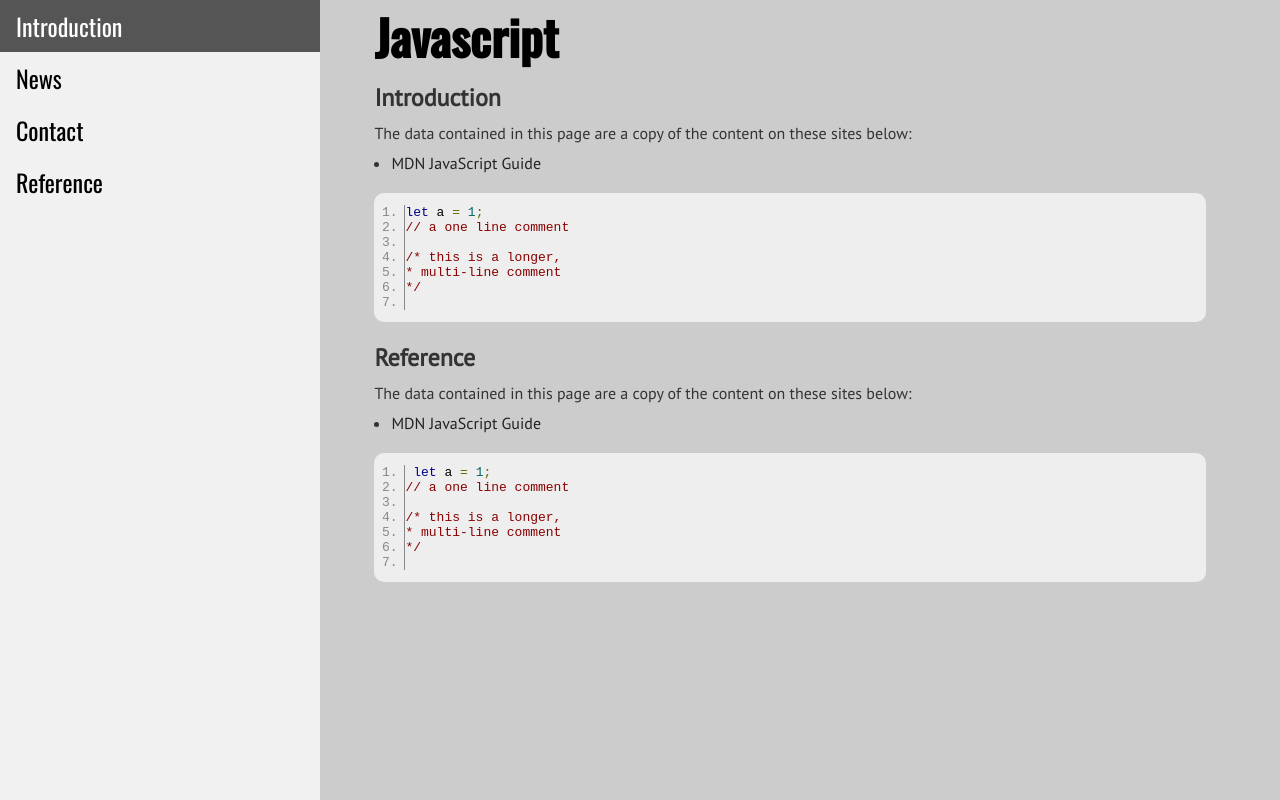
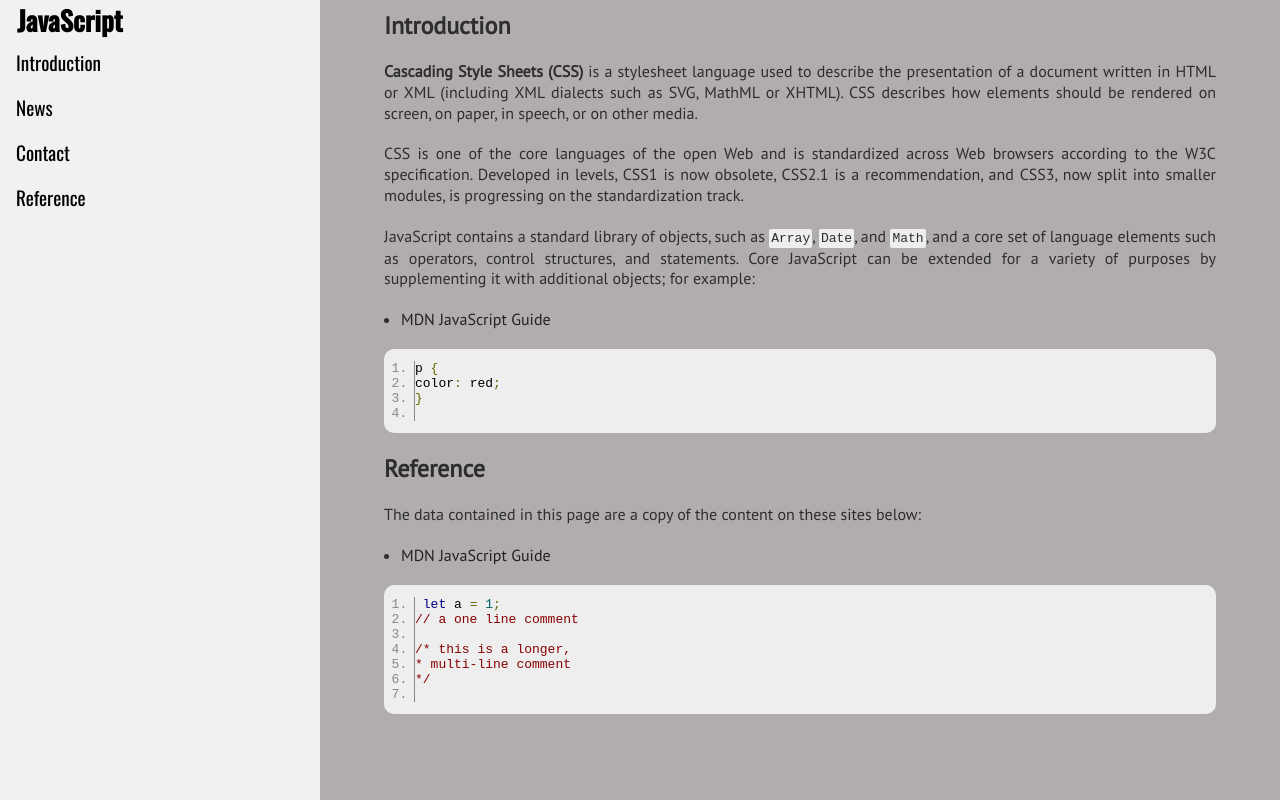
Before and after one commit to dragonstin/FCC-Documentation, a plain HTML site: page index.html in a window 1280 px wide. Drawn offline with nearby package versions, Linux system fonts and the light colour scheme.

Commit message:
adjusts in the design

```diff
--- a/css/main.css
+++ b/css/main.css
@@ -5,12 +5,13 @@
 }
 
 body {
-    background-color: #ccc;
+    background-color: rgb(177, 173, 173);
     font-family: 'PT Sans', sans-serif;
 }
 
 .main-section {
-    color: #333;
+    color: rgb(46, 45, 45);
+    font-weight: 500;
 }
 
 /* --- Navbar --- */
@@ -22,13 +23,14 @@ body {
 
 #navbar {
     background-color: #f1f1f1;
-    position: fixed;
+    margin: 0;
+    padding: 0;
     width: 100%;
-    height: 25%;
+    height: 160px;
     overflow: auto;
-    position: relative;
+    position: absolute;
     font-family: 'Oswald', sans-serif;
-    font-size: 105%;
+    font-size: 110%;
 }
 
 #navbar ul li a {
@@ -45,30 +47,34 @@ body {
 /* --- Content --- */
 
 .content {
-    margin: 5% 5% 0 5%;
+    padding-top: 175px;
+    margin: 0 5% 0 5%;
     width: 90%;
     overflow: auto;
     color: #222;
 }
 
 .title {
-    font-size: 250%;
+    font-size: 130%;
     font-weight: 900;
     color: #000;
-    padding-bottom: 10px;
+    margin-left: 17px;
     font-family: 'Oswald', sans-serif;
 }
 
 /* --- section --- */
 
-.main-section {
-    /**/
-}
-
 header {
+    margin-top: 10px;
     font-size: 150%;
     font-weight: bold;
     margin-bottom: 10px;
+}
+
+p {
+    padding: 10px 0;
+    text-align: justify;
+    line-height: 1.3;
 }
 
 .list {
@@ -84,42 +90,56 @@ header {
     color: #000000;
 }
 
-/* --- media > 479 ---*/
+/* --- media > 480px ---*/
 
-@media (min-width: 479px) {
+@media (min-width: 480px) {
+    #navbar {
+        font-size: 120%;
+    }
+    .title {
+        font-size: 140%;
+    }
+}
+
+/* --- media > 609px ---*/
+
+@media (min-width: 609px) {
     #navbar {
         width: 25%;
         height: 100%;
-        position: absolute;
-        font-size: 130%;
+        font-size: 120%;
+        position: fixed;
     }
     .content {
+        padding-top: 0;
         margin-top: 0;
-        margin-left: 28%;
+        margin-left: 30%;
         width: 65%;
-        padding: 1px 16px;
     }
     .title {
-        font-size: 280%;
+        font-size: 140%;
     }
 }
 
-/* --- media > 609 ---*/
+/* --- media > 909 ---*/
 
-@media (min-width: 609px) {
-    #navbar {
-        font-size: 150%;
-    }
-    .title {
-        font-size: 300%;
+@media (min-width: 909px) {
+    .content {
+        margin-left: 30%;
+        margin-right: 20%;
     }
 }
 
 /* --------  Code  -------- */
 
+code {
+    background-color: #eeeeee;
+    padding: 2px;
+    border-radius: 2px;
+}
+
 .code {
     margin: 20px 0;
-    /*margin-left: 20%;*/
     padding: 10px 0 10px 0;
     background-color: #eeeeee;
     border-radius: 10px;
--- a/index.html
+++ b/index.html
@@ -13,37 +13,51 @@
 <body onload="PR.prettyPrint()">
     <main id="main-doc">
         <nav id="navbar">
-            <ul >
+            <h1 class="title">JavaScript</h1>
+            <ul>
                 <li><a href="#Introduction">Introduction</a></li>
-                <li><a href="#news">News</a></li>
+                <li><a href="#CSS_basics">News</a></li>
                 <li><a href="#contact">Contact</a></li>
                 <li><a href="#Reference">Reference</a></li>
             </ul>
         </nav>
 
         <div class="content">
-            <h1 class="title">Javascript</h1>
+
 
             <!-- NEED AT LEAST 5 SECTIONS LIKE THE SECTION BELLOW-->
-
             <section class="main-section" id="Introduction">
                 <header>Introduction</header>
-                <p class="paragraphs">
-                    The data contained in this page are a copy of the content on these sites below:
+                <p>
+                    <strong>Cascading Style Sheets (CSS)</strong> is a stylesheet language
+                    used to describe the presentation of a document written in HTML or
+                    XML (including XML dialects such as SVG, MathML or XHTML). CSS describes
+                    how elements should be rendered on screen, on paper, in speech, or on other media.
+                </p>
+                <p>
+                    CSS is one of the core languages of the <storng>open Web</storng> and is standardized across Web browsers according to the W3C
+                    specification. Developed in levels, CSS1 is now obsolete, CSS2.1 is a recommendation, and CSS3, now split into smaller
+                    modules, is progressing on the standardization track.
+                </p>
+                <p>JavaScript contains a standard library of objects, such as
+                    <code>Array</code>,
+                    <code>Date</code>, and
+                    <code>Math</code>, and a core set of language elements such as operators, control structures, and
+                    statements.
+                    Core JavaScript can be extended for a variety of purposes by supplementing it with additional
+                    objects; for example:
                 </p>
                 <ul>
-                    <li class="list"><a href="https://developer.mozilla.org/en-US/docs/Web/JavaScript/Guide">MDN JavaScript
+                    <li class="list"><a href="https://developer.mozilla.org/en-US/docs/Web/JavaScript/Guide">MDN
+                            JavaScript
                             Guide</a>
                     </li>
                 </ul>
                 <div class="code">
-        <pre class="prettyprint linenums">
-let a = 1;
-// a one line comment
-
-/* this is a longer,
-* multi-line comment
-*/
+                    <pre class="prettyprint linenums">
+p {
+color: red;
+}
                     </pre>
                 </div>
             </section>
@@ -54,8 +68,9 @@ let a = 1;
                 <p class="paragraphs">
                     The data contained in this page are a copy of the content on these sites below:
                 </p>
-                <ul >
-                    <li class="list"><a href="https://developer.mozilla.org/en-US/docs/Web/JavaScript/Guide">MDN JavaScript Guide</a>
+                <ul>
+                    <li class="list"><a href="https://developer.mozilla.org/en-US/docs/Web/JavaScript/Guide">MDN
+                            JavaScript Guide</a>
                     </li>
                 </ul>
                 <div class="code">
--- a/js/page.js
+++ b/js/page.js
@@ -1,3 +1,6 @@
+
+
+
 !function () {/*
 
  Copyright (C) 2006 Google Inc.
```
